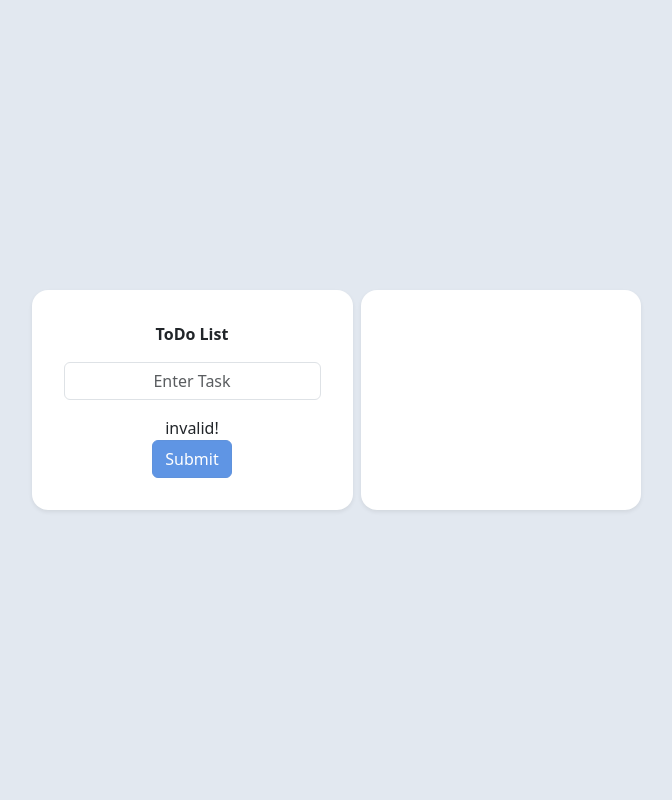
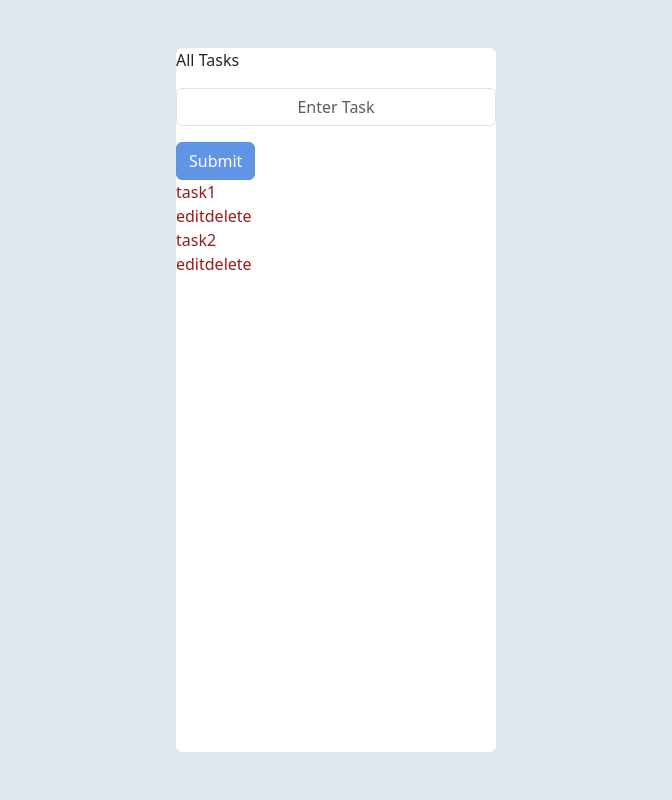
Before and after one commit to gy10jv9/ITS320, an Angular app: page /todo-editor in a window 1280 px wide. Shown: the top 800 px of the page, without its empty margins (304-976 px from the left). Built offline with nearby package versions, Linux system fonts and the light colour scheme.

Commit message:
added CRUD

```diff
--- a/src/app/app.module.ts
+++ b/src/app/app.module.ts
@@ -6,6 +6,7 @@ import { AppRoutingModule } from './app-routing.module';
 import { AppComponent } from './app.component';
 import { TodoEditorComponent } from './todo-editor/todo-editor.component';
 import { NgbModule } from '@ng-bootstrap/ng-bootstrap';
+import { FormsModule } from '@angular/forms';
 
 @NgModule({
   declarations: [
@@ -16,7 +17,8 @@ import { NgbModule } from '@ng-bootstrap/ng-bootstrap';
     BrowserModule,
     AppRoutingModule,
     ReactiveFormsModule,
-    NgbModule
+    NgbModule,
+    FormsModule
   ],
   providers: [],
   bootstrap: [AppComponent]
--- a/src/app/todo-editor/todo-editor.component.css
+++ b/src/app/todo-editor/todo-editor.component.css
@@ -7,3 +7,7 @@ label { font-weight: bold; }
 .submit-btn:hover {
     @apply bg-blue-900
 }
+
+.container-todo { @apply w-[320px] h-[88%] rounded-md bg-white }
+.completed { @apply line-through }
+li { @apply text-red-800 }
--- a/src/app/todo-editor/todo-editor.component.html
+++ b/src/app/todo-editor/todo-editor.component.html
@@ -1,6 +1,31 @@
 <!-- fullscreen container -->
 <div class="h-screen w-screen flex flex-row gap-x-[8px] items-center justify-center">
-    <!-- ang form mismo -->
+    <div class="container-todo">
+        <p> All Tasks </p>
+        <input type="text" class="form-control text-center my-[16px]" placeholder="Enter Task" [formControl]="task"/>
+        <button class="submit-btn btn btn-primary" (click)="onSubmit()" [disabled]="task.invalid">Submit</button>
+
+        <!-- ----- LIST OF THE TASKS ----- -->
+        <ul *ngIf="task_list && task_list.length > 0">
+            <li *ngFor="let todo of task_list; let i = index" class="individualList">
+                <div *ngIf="!todo.isEditing; else editTemplate">
+                    <p (click)="crossOut(i)" [class.completed]="todo.isDone"> {{ todo.taskName }} </p>
+                    <button (click)="editTask(i)"> edit </button>
+                    <button (click)="deleteTask(i)"> delete </button>
+                </div>
+
+                <!-- wala pa na render nga template -->
+                <ng-template #editTemplate>
+                    <input type="text" [(ngModel)]="todo.taskName">
+                    <button (click)="saveTask(i)">Save</button>
+                </ng-template>
+            </li>
+        </ul>
+    </div>
+</div>
+
+<!--
+<div class="h-screen w-screen flex flex-row gap-x-[8px] items-center justify-center">
     <div class="bg-white w-fit p-[32px] flex flex-column items-center justify-center rounded-[16px] shadow-sm">
         <form class="form-group flex flex-column items-center justify-center">
             <label> ToDo List </label>
@@ -11,10 +36,10 @@
         <button class="submit-btn btn btn-primary" (click)="onSubmit()" [disabled]="task.invalid">Submit</button>
     </div>
 
-    <!-- todo list -->
     <div class="bg-white w-[280px] h-[220px] rounded-[16px] shadow-sm p-[32px]">
         <ul *ngIf="task_list && task_list.length > 0">
             <li *ngFor="let todo of task_list"> {{ todo }} </li>
         </ul>
     </div>
 </div>
+-->
--- a/src/app/todo-editor/todo-editor.component.ts
+++ b/src/app/todo-editor/todo-editor.component.ts
@@ -1,5 +1,11 @@
 import { Component } from '@angular/core';
 import { FormControl, Validators } from '@angular/forms';
+
+interface type_task { /* nag himo ko dw custom nga type */
+	taskName: string,
+	isDone: boolean,
+	isEditing: boolean
+}
 
 @Component({
 	selector: 'app-todo-editor',
@@ -9,15 +15,21 @@ import { FormControl, Validators } from '@angular/forms';
 
 export class TodoEditorComponent {
 	task = new FormControl('', Validators.required)
-	task_list: string[] = []
+	task_list: type_task[] = [
+		{taskName: "task1", isDone: false, isEditing: false},
+		{taskName: "task2", isDone: false, isEditing: false}
+	]
 
 	onSubmit = () => {
-		console.log("submit button is working")
+		let newTask: type_task = {
+			taskName: this.task.value?.toString() || '', /* convert toString para inde mag null or mag error */
+			isDone: false,
+			isEditing: false
+		}
 
-		this.task_list = [...this.task_list, this.task.value!]
+		this.task_list = [...this.task_list, newTask];
 		this.task.reset()
 	}
-
 
 	/* pabalo sng status kng valid or invalid */
 	validation = "invalid!"
@@ -26,4 +38,18 @@ export class TodoEditorComponent {
 			this.validation = status === "VALID" ? "ok" : "invalid!"
 		})
 	}
+
+	/* ----- CRUD function ----- */
+	crossOut = (index: number) => {
+		this.task_list[index].isDone = !this.task_list[index].isDone /* gamit "!" para suliun ang boolean value sa isDone */
+	}
+	deleteTask = (index: number) => {
+		this.task_list.splice(index, 1)
+	}
+	editTask(index: number) {
+		this.task_list[index].isEditing = true;
+	}
+	saveTask(index: number) {
+		this.task_list[index].isEditing = false;
+	}
 }
--- a/src/styles.css
+++ b/src/styles.css
@@ -6,4 +6,6 @@
 @import "~bootstrap/dist/css/bootstrap.min.css";
 
 * { @apply box-border }
-body { @apply bg-slate-200 }
+body {
+    @apply bg-slate-200
+}
```
Also changed, not shown: package.json (line endings or trailing spaces), src/assets/images/bg.jpg (added), 1 other file (tests, documents, lock files or other folders).
